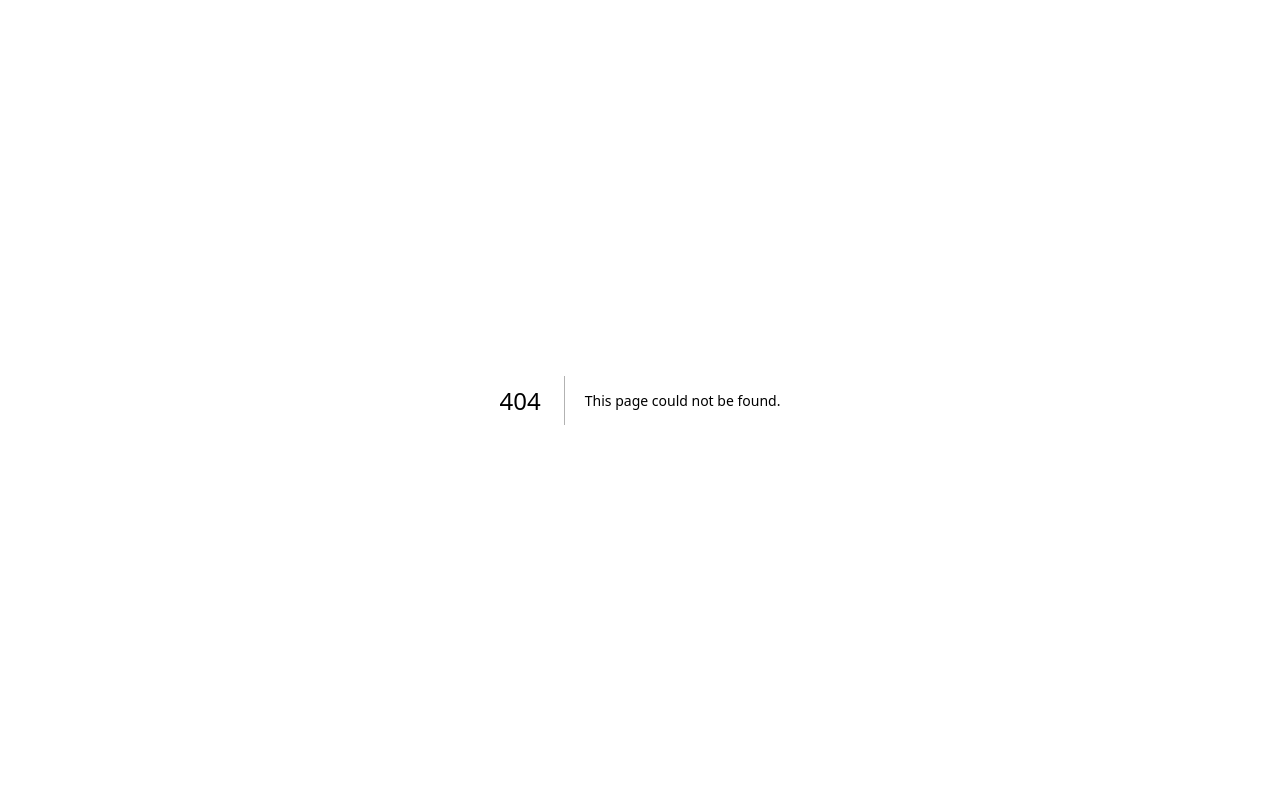
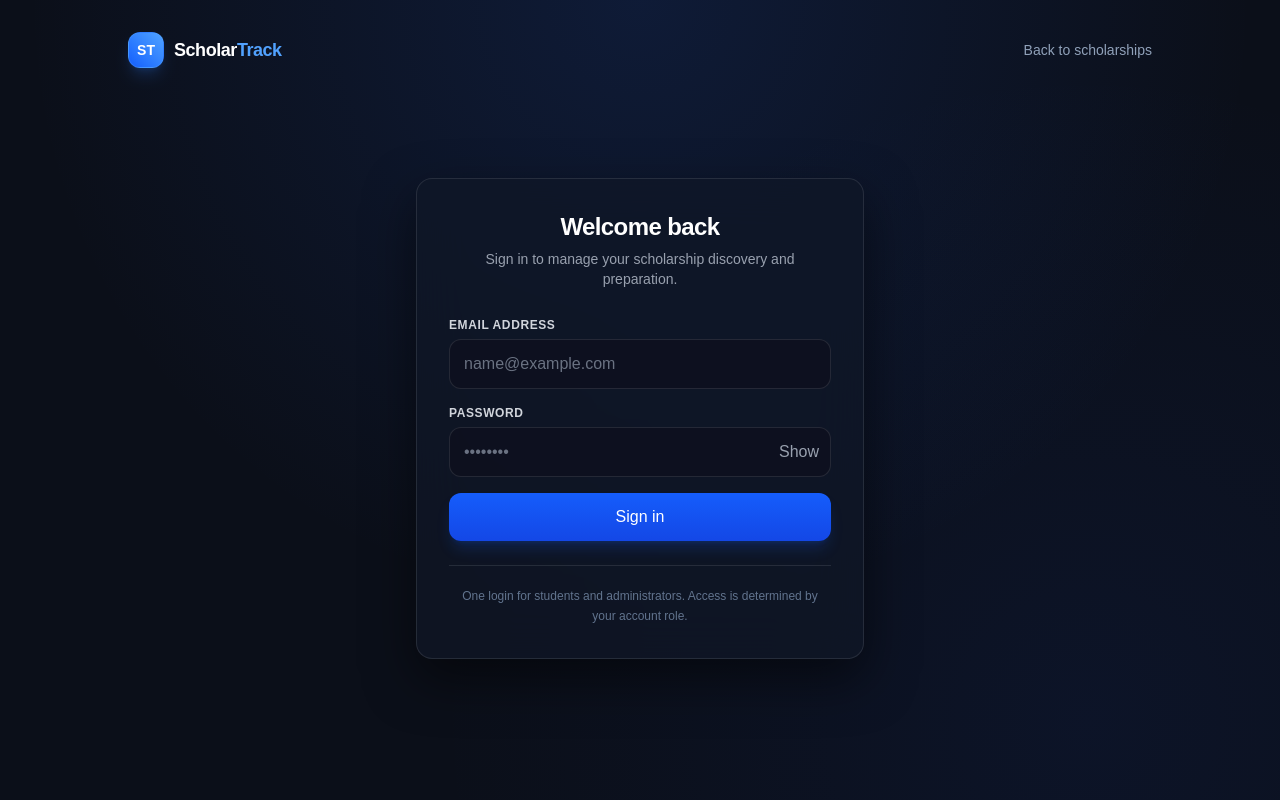
Before and after one commit to Sidiiq5/scholartrack, a Next.js app in the folder frontend/: page /login in a window 1280 px wide. Before the commit this address had no page. Built offline with nearby package versions, Linux system fonts and the light colour scheme.

Commit message:
feat(frontend): add approved unified login page

```diff
--- /dev/null
+++ b/frontend/app/login/page.tsx
@@ -0,0 +1,68 @@
+"use client";
+
+import Link from "next/link";
+import { FormEvent, useState } from "react";
+
+function Logo() {
+  return (
+    <div className="flex items-center gap-2.5">
+      <div className="grid h-9 w-9 place-items-center rounded-xl border border-blue-400/30 bg-gradient-to-tr from-blue-600 to-blue-400 shadow-lg shadow-blue-500/20">
+        <span className="text-sm font-bold text-white">ST</span>
+      </div>
+      <span className="text-lg font-bold tracking-tight text-white">Scholar<span className="text-blue-400">Track</span></span>
+    </div>
+  );
+}
+
+export default function LoginPage() {
+  const [email, setEmail] = useState("");
+  const [password, setPassword] = useState("");
+  const [showPassword, setShowPassword] = useState(false);
+  const [message, setMessage] = useState("");
+
+  function handleSubmit(event: FormEvent<HTMLFormElement>) {
+    event.preventDefault();
+    setMessage(email && password ? "Login API is the next backend slice." : "Enter your email and password.");
+  }
+
+  return (
+    <main className="relative flex min-h-screen flex-col overflow-hidden bg-[#0b0f19] bg-[radial-gradient(circle_at_50%_0%,rgba(37,99,235,0.14),transparent_60%),radial-gradient(circle_at_85%_90%,rgba(29,78,216,0.08),transparent_50%)] p-4 text-white sm:p-6 lg:p-8">
+      <header className="mx-auto flex w-full max-w-5xl items-center justify-between">
+        <Link href="/" aria-label="ScholarTrack home" className="focus-ring rounded-lg"><Logo /></Link>
+        <Link href="/" className="text-sm font-medium text-slate-400 transition hover:text-white">Back to scholarships</Link>
+      </header>
+
+      <section className="flex flex-1 items-center justify-center py-10">
+        <div className="w-full max-w-md">
+          <div className="rounded-2xl border border-white/10 bg-[#111827]/70 p-6 shadow-[0_20px_50px_rgba(0,0,0,0.5)] backdrop-blur-xl sm:p-8">
+            <div className="space-y-1.5 text-center">
+              <h1 className="text-2xl font-bold tracking-tight">Welcome back</h1>
+              <p className="text-sm text-gray-400">Sign in to manage your scholarship discovery and preparation.</p>
+            </div>
+
+            <form onSubmit={handleSubmit} className="mt-7 space-y-4" noValidate>
+              <div className="space-y-1.5">
+                <label htmlFor="email" className="block text-xs font-semibold uppercase tracking-wider text-gray-300">Email address</label>
+                <input id="email" type="email" value={email} onChange={(event) => setEmail(event.target.value)} placeholder="name@example.com" autoComplete="email" className="w-full rounded-xl border border-white/10 bg-[#0d111d]/70 px-3.5 py-3 text-sm text-white outline-none placeholder:text-gray-500 transition focus:border-blue-500 focus:ring-4 focus:ring-blue-500/20" />
+              </div>
+
+              <div className="space-y-1.5">
+                <label htmlFor="password" className="block text-xs font-semibold uppercase tracking-wider text-gray-300">Password</label>
+                <div className="relative">
+                  <input id="password" type={showPassword ? "text" : "password"} value={password} onChange={(event) => setPassword(event.target.value)} placeholder="••••••••" autoComplete="current-password" className="w-full rounded-xl border border-white/10 bg-[#0d111d]/70 px-3.5 py-3 pr-12 text-sm text-white outline-none placeholder:text-gray-500 transition focus:border-blue-500 focus:ring-4 focus:ring-blue-500/20" />
+                  <button type="button" onClick={() => setShowPassword((current) => !current)} className="absolute right-3 top-1/2 -translate-y-1/2 text-xs font-medium text-gray-400 hover:text-white">{showPassword ? "Hide" : "Show"}</button>
+                </div>
+              </div>
+
+              {message && <div className="rounded-xl border border-blue-500/20 bg-blue-500/10 px-3.5 py-3 text-sm leading-5 text-blue-200">{message}</div>}
+
+              <button type="submit" className="w-full rounded-xl bg-gradient-to-b from-blue-600 to-blue-700 px-4 py-3 text-sm font-semibold text-white shadow-lg shadow-blue-600/20 transition hover:-translate-y-px hover:from-blue-500 hover:to-blue-600">Sign in</button>
+            </form>
+
+            <div className="mt-6 border-t border-white/10 pt-5 text-center text-xs leading-5 text-slate-500">One login for students and administrators. Access is determined by your account role.</div>
+          </div>
+        </div>
+      </section>
+    </main>
+  );
+}
```
